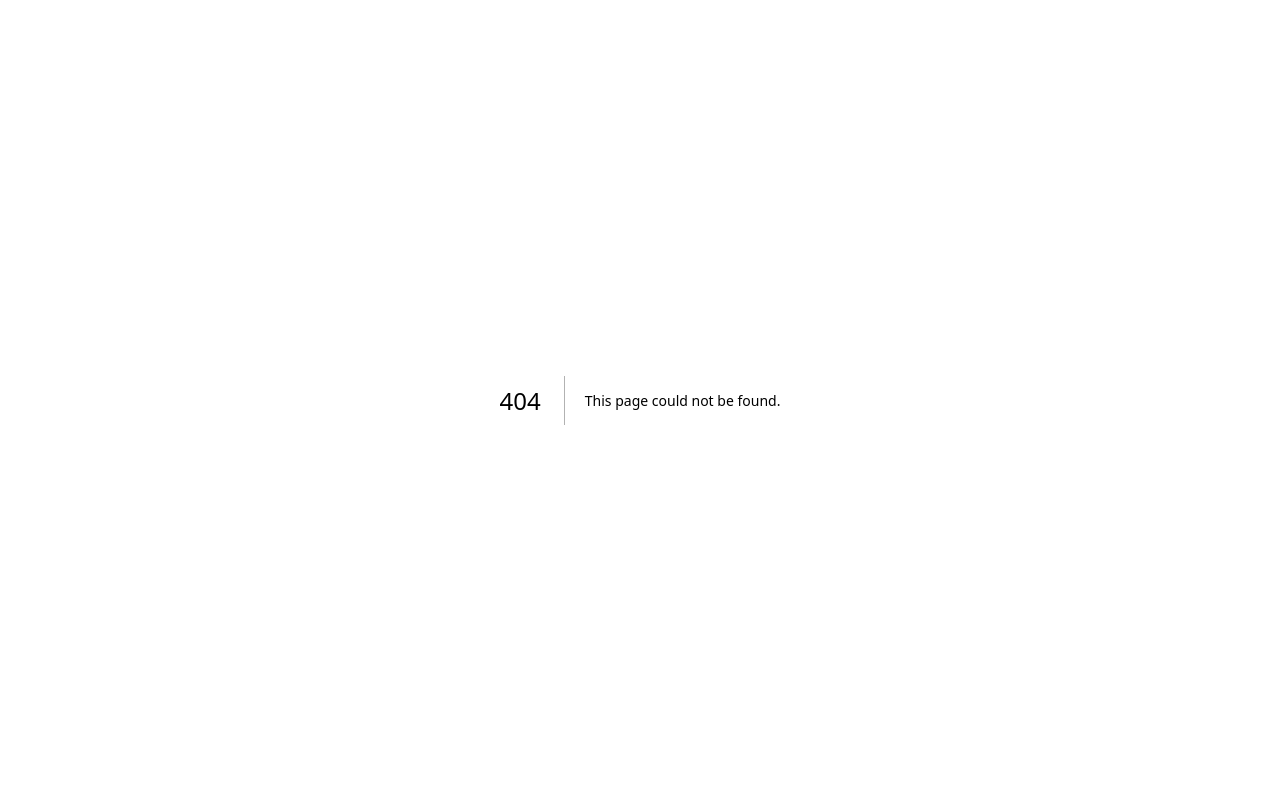
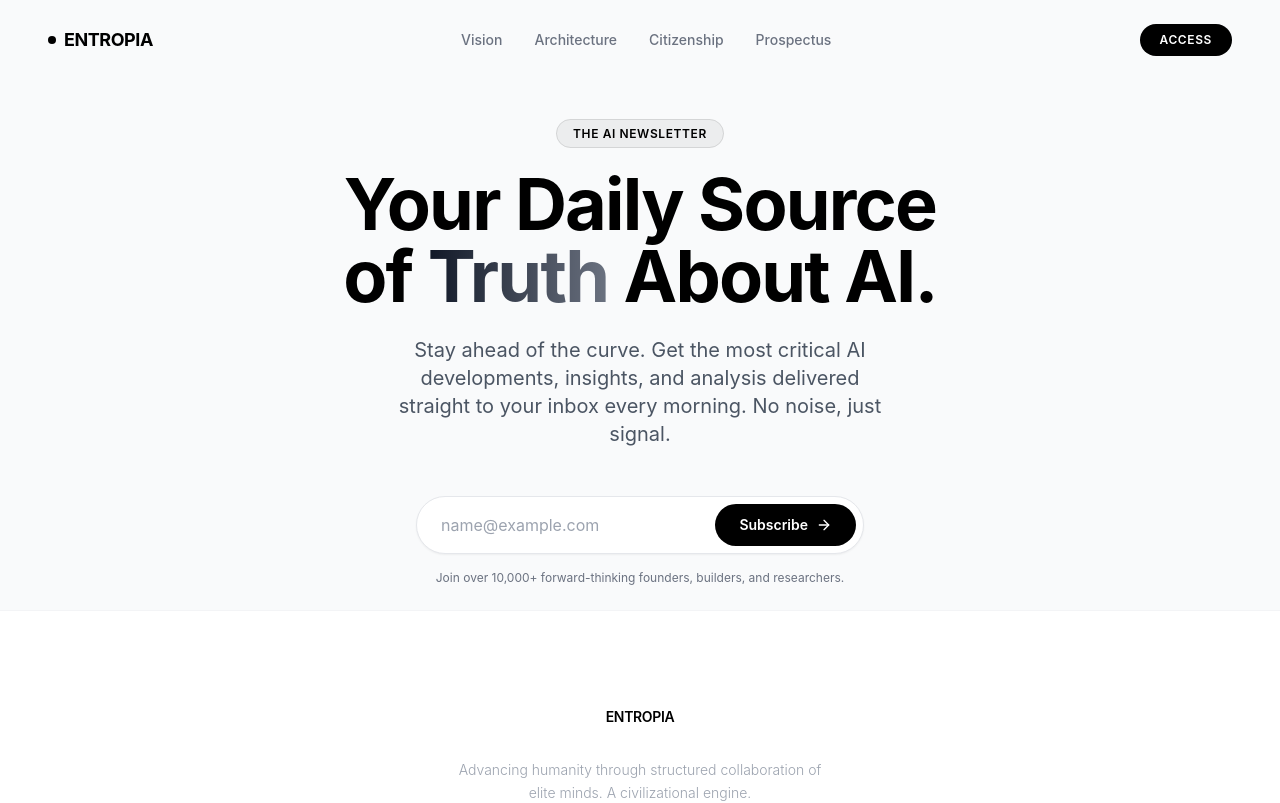
Before and after one commit to rajisded/entropia, a Next.js app: page /news in a window 1280 px wide. Before the commit this address had no page. Shown: the top 803 px of the page. Built offline with nearby package versions, Linux system fonts and the light colour scheme.

Commit message:
feat: add news page for AI daily newsletter sign up

```diff
--- /dev/null
+++ b/src/app/news/page.tsx
@@ -0,0 +1,71 @@
+'use client';
+
+import { motion } from 'framer-motion';
+import { ArrowRight } from 'lucide-react';
+import Navbar from '@/components/Navbar';
+import Footer from '@/components/Footer';
+
+export default function NewsPage() {
+    return (
+        <main className="min-h-screen bg-gray-50 flex flex-col selection:bg-black selection:text-white">
+            <Navbar />
+
+            <div className="flex-1 flex flex-col items-center justify-center p-6 mt-24">
+                <motion.div
+                    initial={{ opacity: 0, y: 20 }}
+                    animate={{ opacity: 1, y: 0 }}
+                    transition={{ duration: 0.8 }}
+                    className="max-w-2xl w-full text-center space-y-12"
+                >
+                    <div className="space-y-6">
+                        <motion.div
+                            initial={{ scale: 0.9, opacity: 0 }}
+                            animate={{ scale: 1, opacity: 1 }}
+                            transition={{ delay: 0.2, duration: 0.5 }}
+                        >
+                            <span className="px-4 py-1.5 rounded-full bg-black/5 border border-black/10 text-xs font-semibold tracking-wider uppercase text-black">
+                                The AI Newsletter
+                            </span>
+                        </motion.div>
+
+                        <h1 className="text-5xl md:text-7xl font-bold tracking-tight text-black leading-tight">
+                            Your Daily Source of <span className="text-transparent bg-clip-text bg-gradient-to-r from-gray-900 to-gray-500">Truth</span> About AI.
+                        </h1>
+
+                        <p className="text-lg md:text-xl text-gray-600 max-w-lg mx-auto leading-relaxed">
+                            Stay ahead of the curve. Get the most critical AI developments, insights, and analysis delivered straight to your inbox every morning. No noise, just signal.
+                        </p>
+                    </div>
+
+                    <motion.div
+                        initial={{ opacity: 0 }}
+                        animate={{ opacity: 1 }}
+                        transition={{ delay: 0.4, duration: 0.6 }}
+                        className="max-w-md mx-auto w-full"
+                    >
+                        <form className="relative flex items-center w-full" onSubmit={(e) => e.preventDefault()}>
+                            <input
+                                type="email"
+                                placeholder="name@example.com"
+                                required
+                                className="w-full pl-6 pr-32 py-4 bg-white border border-gray-200 rounded-full outline-none focus:ring-2 focus:ring-black focus:border-transparent transition-all shadow-sm text-gray-900 placeholder:text-gray-400"
+                            />
+                            <button
+                                type="submit"
+                                className="absolute right-2 top-2 bottom-2 px-6 bg-black text-white text-sm font-semibold rounded-full hover:bg-gray-800 transition-colors flex items-center gap-2 group"
+                            >
+                                Subscribe
+                                <ArrowRight className="w-4 h-4 group-hover:translate-x-1 transition-transform" />
+                            </button>
+                        </form>
+                        <p className="text-xs text-gray-500 mt-4">
+                            Join over 10,000+ forward-thinking founders, builders, and researchers.
+                        </p>
+                    </motion.div>
+                </motion.div>
+            </div>
+
+            <Footer />
+        </main>
+    );
+}
```
